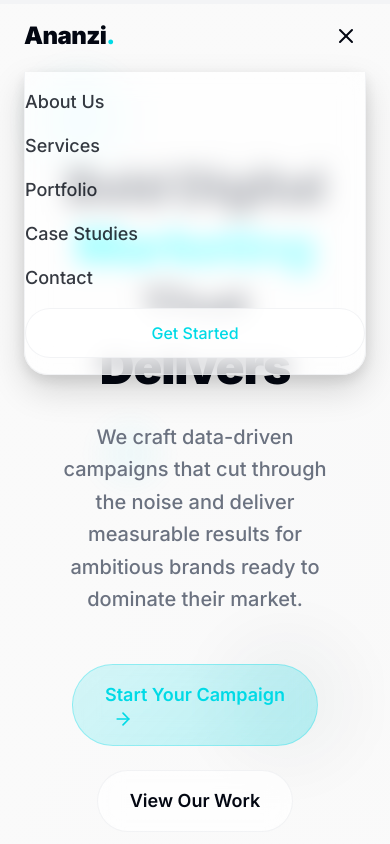
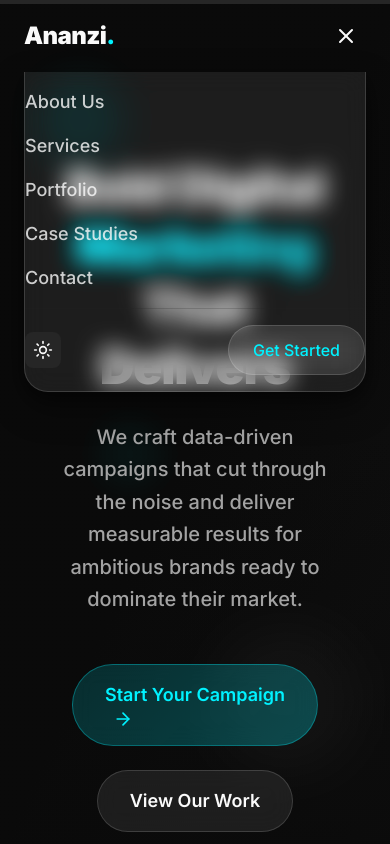
Before and after one commit to daddylonglegs-exe/ananzi-website, a React (Vite) app: page / in a window 390 px wide. Both pictures are taken after a click on the button 346 px from the left and 36 px from the top of the page. Shown: the top 844 px of the page. Built offline with nearby package versions, Linux system fonts and the light colour scheme; the HTML template or start-up script is replaced by a standard one.

Commit message:
Fix theme toggle and mobile view

```diff
--- a/src/components/Header.tsx
+++ b/src/components/Header.tsx
@@ -81,9 +81,12 @@ export const Header = () => {
                   {link.name}
                 </a>
               ))}
-              <button className="glass-button text-accent w-full mt-4">
-                Get Started
-              </button>
+              <div className="flex items-center justify-between w-full mt-4 pt-4 border-t border-border/20">
+                <ThemeToggle />
+                <button className="glass-button text-accent">
+                  Get Started
+                </button>
+              </div>
             </div>
           </div>
         )}
--- a/src/components/ThemeToggle.tsx
+++ b/src/components/ThemeToggle.tsx
@@ -1,8 +1,13 @@
 import { Sun, Moon } from 'lucide-react';
-import { useState } from 'react';
+import { useState, useEffect } from 'react';
 
 export const ThemeToggle = () => {
   const [isDark, setIsDark] = useState(true);
+
+  useEffect(() => {
+    // Set dark mode on initial load
+    document.documentElement.classList.add('dark');
+  }, []);
 
   const toggleTheme = () => {
     setIsDark(!isDark);
```
